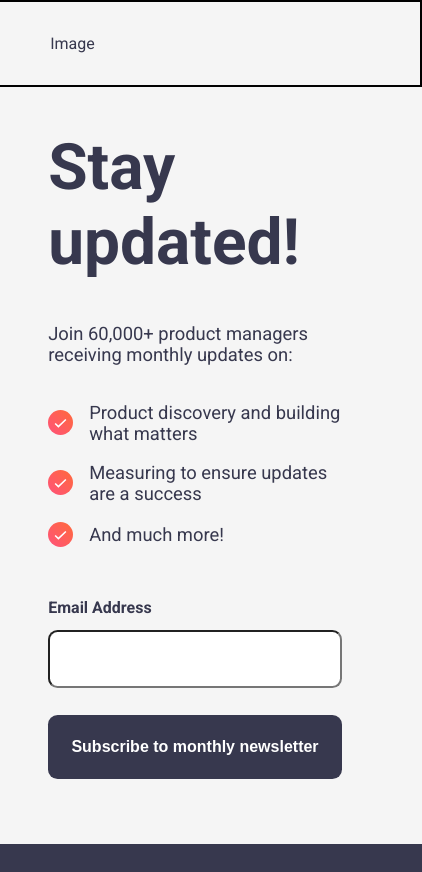
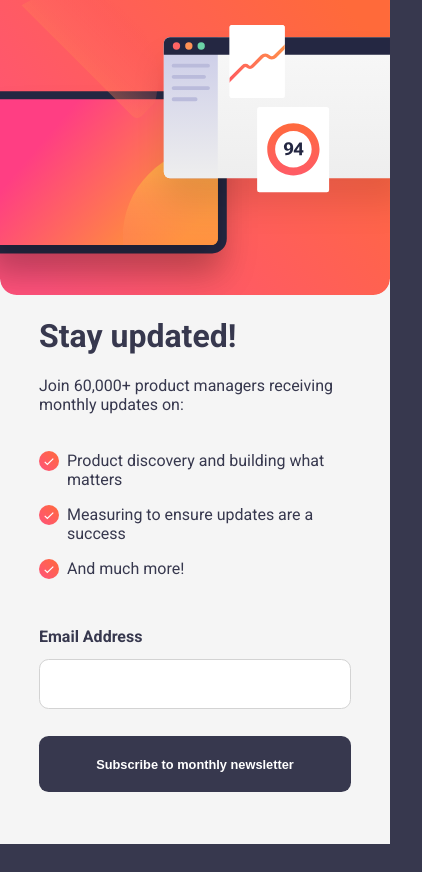
Before and after one commit to ericchee08/newsletter-sign-up, a React (Create React App) app: page / in a window 390 px wide. Shown: the whole page, 422 px wide, since content can reach past the window. Built offline with nearby package versions, Linux system fonts and the light colour scheme.

Commit message:
updating styling for mobile view

```diff
--- a/src/Components/Image.js
+++ b/src/Components/Image.js
@@ -1,5 +1,19 @@
+import illustrationSignUpDesktop from "./assets/images/illustration-sign-up-desktop.svg"
+import illustrationSignUpMobile from "./assets/images/illustration-sign-up-mobile.svg"
+
 const Image = () => {
-  return <div className="image">Image</div>;
+  return <div className="image">
+  <img
+    className="illustration-signup-desktop"
+    src={illustrationSignUpDesktop}
+    alt=""
+  />
+  <img
+    className="illustration-signup-mobile"
+    src={illustrationSignUpMobile}
+    alt=""
+  />
+</div>
 };
 
 export default Image;
--- a/src/index.css
+++ b/src/index.css
@@ -14,7 +14,7 @@ body {
 
 .container {
   border-radius: 2rem;
-  width: 80rem;
+  width: 75rem;
   height: 55rem;
   background-color: #f5f5f5;
   display: flex;
@@ -26,23 +26,21 @@ body {
 }
 
 .left-column {
-  padding: 0rem 5rem;
   padding-bottom: 5rem;
-  flex: 1; /* Take up as much space as possible within the container */
-  display: flex; /* Use flexbox to center the content */
-  flex-direction: column; /* Stack items vertically */
-  justify-content: center; /* Center items vertically */
-  align-items: center; /* Center items horizontally */
+  flex: 1;
+  display: flex;
+  flex-direction: column;
+  justify-content: center;
+  align-items: center;
 }
 
 .right-column {
-  border: 2px solid black;
-  padding: 2rem 5rem;
-  flex: 1; /* Take up as much space as possible within the container */
+  flex: 1;
 }
+
 .left-column .information,
 .left-column .subscribe {
-  width: 100%;
+  width: 79%;
 }
 
 /* FONT SIZE STYLING */
@@ -53,18 +51,12 @@ h1 {
 
 p {
   font-size: 1.15em;
-  display: flex; /* Add flex display to the paragraphs */
-  align-items: center; /* Center the content vertically */
+  display: flex;
+  align-items: center;
 }
 
 #sub-heading {
   margin-bottom: 2.3rem;
-}
-
-.icon-success {
-  width: 25px; /* Adjust the width as needed */
-  height: 25px; /* Adjust the height as needed */
-  padding-right: 1rem;
 }
 
 label {
@@ -79,6 +71,7 @@ input {
   font-size: large;
   padding: 0 1.8rem;
   margin-bottom: 1.7rem;
+  border: solid lightgray 1px;
 }
 
 button {
@@ -92,19 +85,97 @@ button {
   background-color: #37384e;
 }
 
+/* IMAGES */
+
+.image {
+  display: flex;
+  justify-content: center;
+  align-items: center;
+  margin-top: 1.9rem;
+  margin-right: 1.5rem;
+
+}
+
+.illustration-signup-desktop {
+  width: 34rem;
+  height: 51rem;
+}
+
+.icon-success {
+  width: 25px;
+  height: 25px;
+  padding-right: 1rem;
+}
+
+@media (min-width: 931px) {
+  .illustration-signup-mobile {
+    display: none;
+  }
+}
+
+
 /* MEDIA QUERIES */
 
-@media (max-width: 768px) {
+@media (max-width: 930px) {
+  body {
+    align-items: flex-start;
+  }
+
   .container {
-    flex-direction: column; /* Stack columns vertically */
-    width: 100%; /* Take up full width in mobile view */
-    height: 100vh; /* Let the height adjust automatically based on content */
+    flex-direction: column;
+    width: 100%;
+    height: 100vh;
     border-radius: 0;
-    margin: 0;
+  }
+
+  .left-column .information,
+  .left-column .subscribe {
+    width: 80%;
   }
 
   .right-column {
     order: -1;
-    /* Move the right column above the left column in mobile view */
+  }
+
+  h1 {
+    font-size: 2rem;
+  }
+
+  p {
+    font-size: 1em;
+    display: flex;
+    align-items: flex-start;
+  }
+
+  input {
+    height: 3rem;
+    font-size: medium;
+  }
+
+  button {
+    height: 3.5rem;
+    font-size: 0.8rem;
+  }
+
+  .image {
+    margin: 0px;
+  }
+
+  .illustration-signup-desktop {
+    width: 100%;
+  }
+
+  .icon-success {
+    width: 20px;
+    height: 20px;
+    padding-right: 0.5rem;
+  }
+
+  .illustration-signup-desktop {
+    display: none;
+  }
+
+  .illustration-signup-mobile {
+    width: 100%;
   }
 }
```
Also changed, not shown: src/Components/assets/images/illustration-sign-up-desktop.svg.
